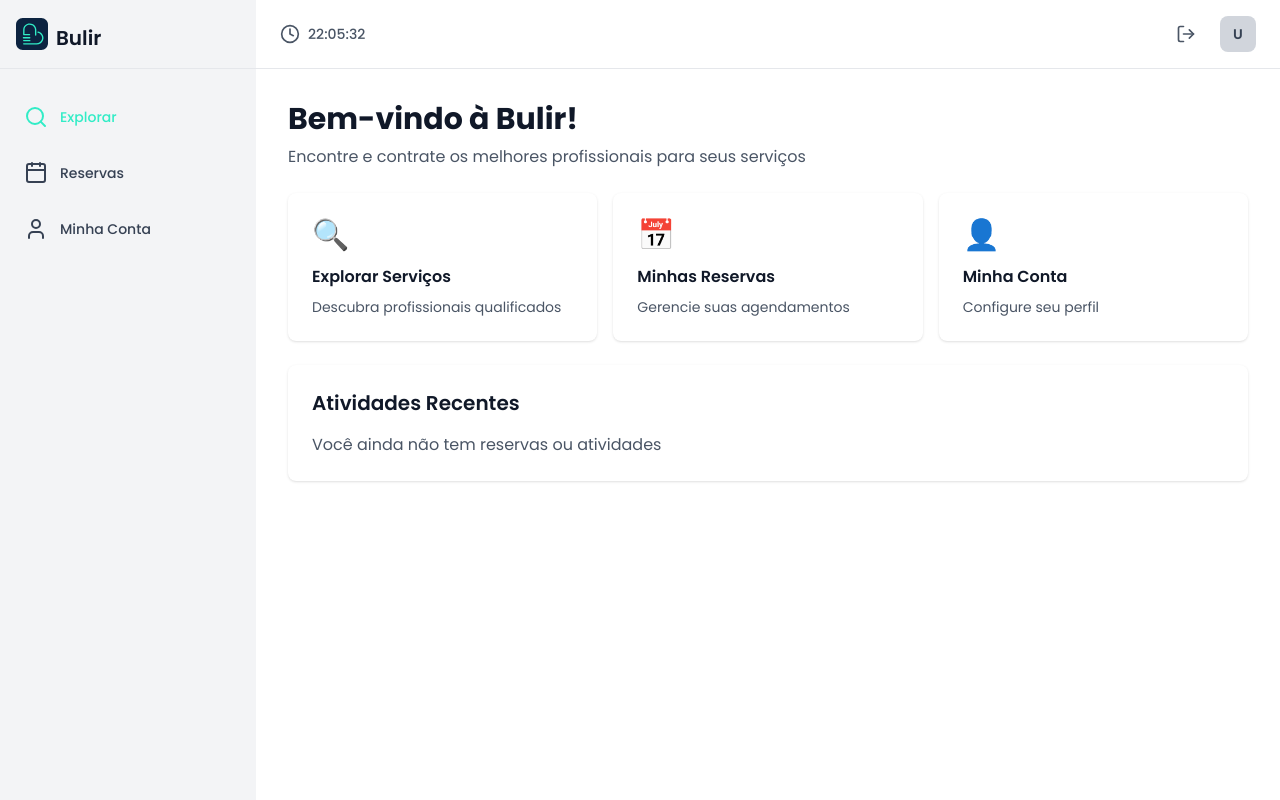
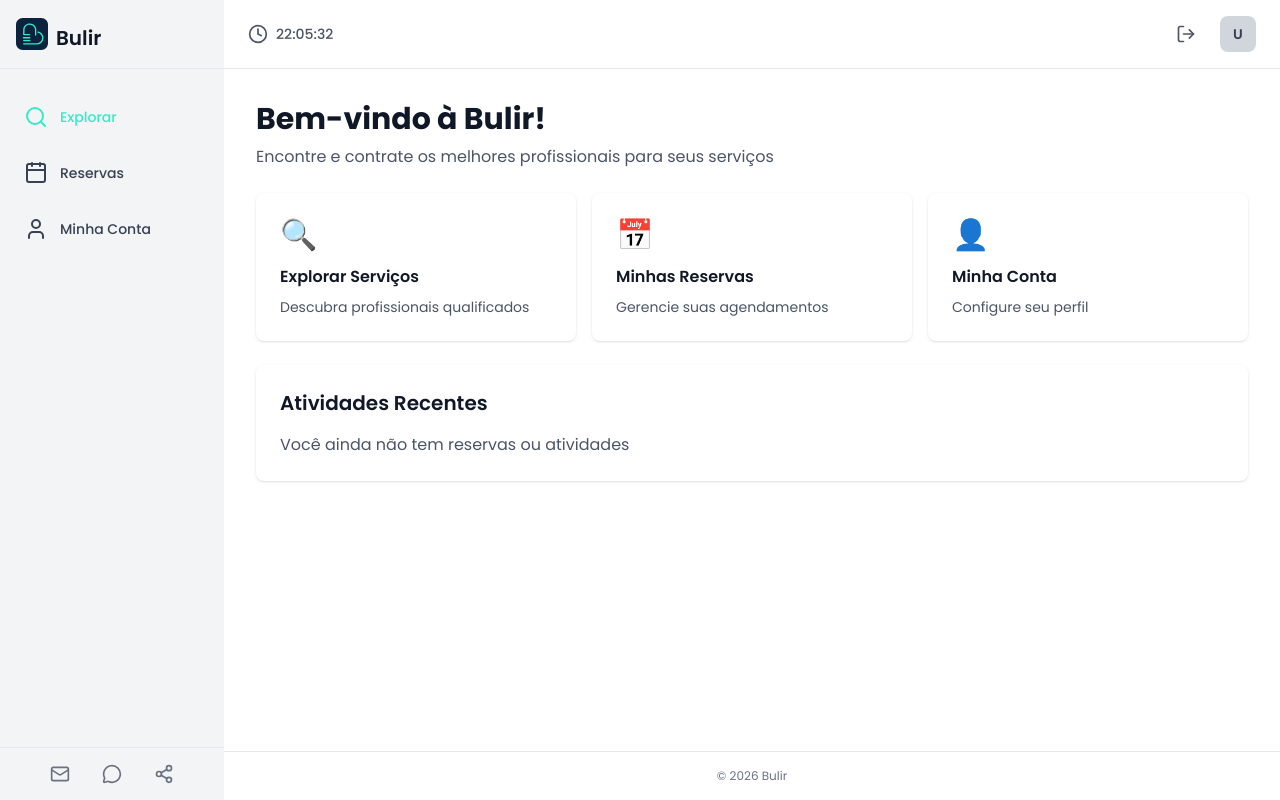
Before and after one commit to emanuel-malungo/Bulir, a Next.js app in the folder frontend-web/: page /client in a window 1280 px wide. Built offline with nearby package versions, Linux system fonts and the light colour scheme.

Commit message:
feat: adicionar ícones de comunicação no Sidebar e footer no Container

```diff
--- a/frontend-web/src/app/components/layout/Container.tsx
+++ b/frontend-web/src/app/components/layout/Container.tsx
@@ -15,6 +15,9 @@ export default function Container({ children }: { children: React.ReactNode }) {
                         {children}
                     </div>
                 </main>
+                <footer className="border-t border-gray-200 px-4 py-4 bg-white">
+                  <p className="text-xs text-gray-500 text-center">© 2026 Bulir</p>
+                </footer>
             </div>
         </div>
     )
--- a/frontend-web/src/app/components/layout/Sidebar.tsx
+++ b/frontend-web/src/app/components/layout/Sidebar.tsx
@@ -5,7 +5,7 @@ import { useState } from 'react';
 import Link from 'next/link';
 import icon from '@/assets/images/bulir.svg';
 import Image from 'next/image';
-import { Search, Calendar, User } from 'lucide-react';
+import { Search, Calendar, User, Mail, MessageCircle, Share2 } from 'lucide-react';
 
 const menuItems = [
   {
@@ -32,7 +32,7 @@ export default function Sidebar() {
   const [activeItem, setActiveItem] = useState('explore');
 
   return (
-    <aside className="w-64 h-screen bg-gray-100 flex flex-col sticky top-0">
+    <aside className="w-56 h-screen bg-gray-100 flex flex-col sticky top-0">
     <header className="border-b border-gray-200">
         <div className="flex items-center space-x-2 px-4 py-4">
             <Image src={icon} alt="Bulir" width={32} height={32}  />
@@ -62,8 +62,18 @@ export default function Sidebar() {
         })}
       </nav>
 
-        <footer>
-
+        <footer className="border-t border-gray-200 px-4 py-4">
+          <div className="flex items-center justify-center space-x-8">
+            <a href="#" className="text-gray-500 hover:text-accent transition-colors" title="Email">
+              <Mail className="w-5 h-5" />
+            </a>
+            <a href="#" className="text-gray-500 hover:text-accent transition-colors" title="Mensagem">
+              <MessageCircle className="w-5 h-5" />
+            </a>
+            <a href="#" className="text-gray-500 hover:text-accent transition-colors" title="Compartilhar">
+              <Share2 className="w-5 h-5" />
+            </a>
+          </div>
         </footer>
     </aside>
   );
```
